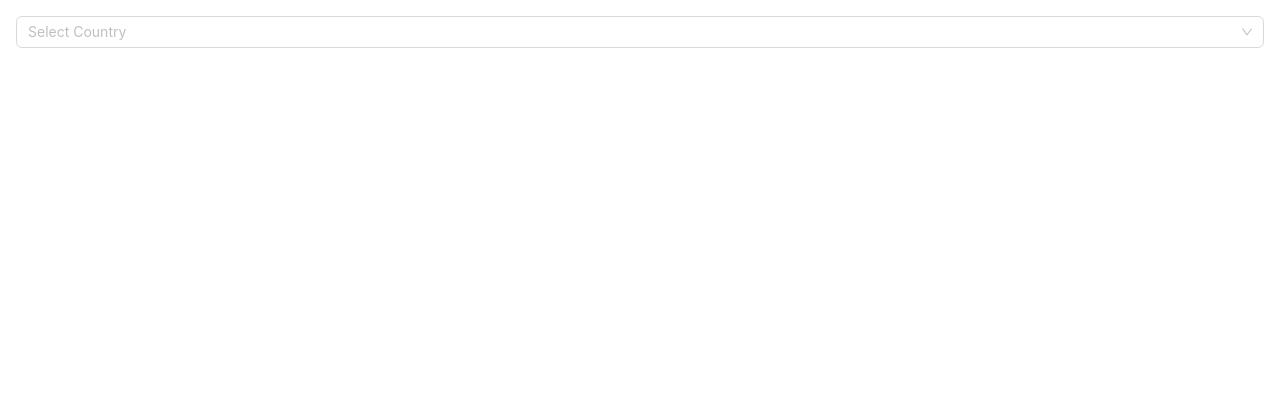
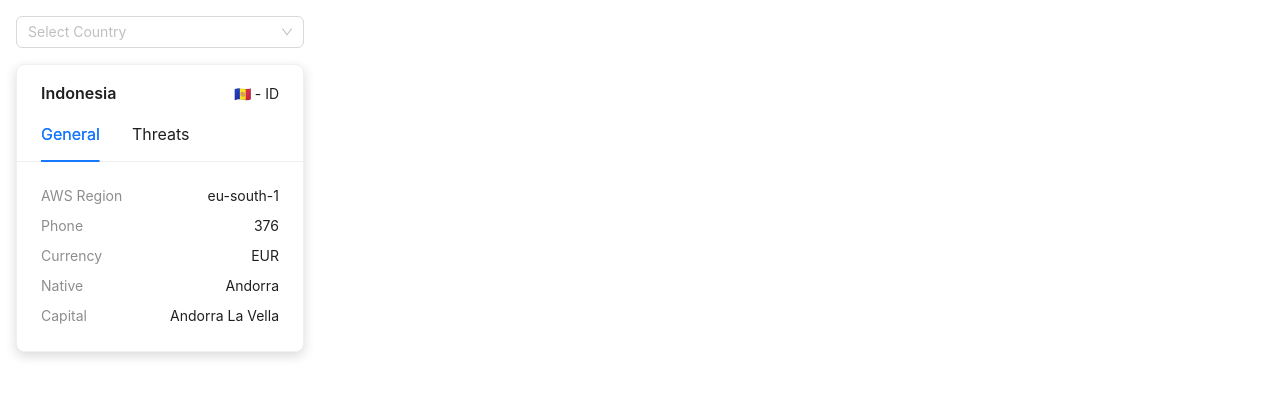
Before and after one commit to tikusdugem/zentara-fe-task, a Next.js app: page / in a window 1280 px wide. Shown: the top 396 px of the page. Built offline with nearby package versions, Linux system fonts and the light colour scheme; what @ant-design/nextjs-registry would draw is missing.

Commit message:
feat(dashboard): slicing country card

```diff
--- a/src/app/page.tsx
+++ b/src/app/page.tsx
@@ -1,9 +1,13 @@
 "use client";
 
 import "@ant-design/v5-patch-for-react-19";
-import { Flex, Select } from "antd";
+import { JSX, useState } from "react";
+
+import { Card, Flex, Select, Typography } from "antd";
+const { Text } = Typography;
 
 export default function Home() {
+  const [activeTabKey, setActiveTabKey] = useState("general");
   const countryOpt = [
     {
       label: "Indonesia",
@@ -19,17 +23,95 @@ export default function Home() {
     },
   ];
 
+  const tabList = [
+    {
+      key: "general",
+      label: "General",
+    },
+    {
+      key: "threats",
+      label: "Threats",
+    },
+  ];
+
+  const cardContents: Record<string, JSX.Element> = {
+    general: (
+      <>
+        <Flex justify="space-between">
+          <Text type="secondary">AWS Region</Text>
+          <Text>eu-south-1</Text>
+        </Flex>
+        <Flex justify="space-between">
+          <Text type="secondary">Phone</Text>
+          <Text>376</Text>
+        </Flex>
+        <Flex justify="space-between">
+          <Text type="secondary">Currency</Text>
+          <Text>EUR</Text>
+        </Flex>
+        <Flex justify="space-between">
+          <Text type="secondary">Native</Text>
+          <Text>Andorra</Text>
+        </Flex>
+        <Flex justify="space-between">
+          <Text type="secondary">Capital</Text>
+          <Text>Andorra La Vella</Text>
+        </Flex>
+      </>
+    ),
+    threats: (
+      <>
+        <Flex justify="space-between">
+          <Text type="secondary">Level</Text>
+          <Text>Andorra La Vella</Text>
+        </Flex>
+        <Flex justify="space-between">
+          <Text type="secondary">Type</Text>
+          <Text>Andorra La Vella</Text>
+        </Flex>
+        <Flex justify="space-between">
+          <Text type="secondary">Descriptions</Text>
+          <Text>Andorra La Vella</Text>
+        </Flex>
+        <Flex justify="space-between">
+          <Text type="secondary">Timestamp</Text>
+          <Text>Andorra La Vella</Text>
+        </Flex>
+      </>
+    ),
+  };
+
   return (
     <Flex justify="center">
       <div style={{ width: "100%", maxWidth: 1440, padding: 16 }}>
+        <Flex vertical gap="middle">
           <Select
             mode="multiple"
             allowClear
-          style={{ width: "100%" }}
+            style={{ width: 288 }}
             placeholder="Select Country"
             options={countryOpt}
             maxCount={5}
           />
+
+          <Flex wrap gap="small">
+            <Card
+              title="Indonesia"
+              extra="🇦🇩 - ID"
+              style={{
+                width: 288,
+                boxShadow: "0 4px 12px rgba(0,0,0,0.15)",
+              }}
+              tabList={tabList}
+              activeTabKey={activeTabKey}
+              onTabChange={(key) => setActiveTabKey(key)}
+            >
+              <Flex gap="small" vertical>
+                {cardContents[activeTabKey]}
+              </Flex>
+            </Card>
+          </Flex>
+        </Flex>
       </div>
     </Flex>
   );
```
Lines whose indentation alone changed are shown as unchanged.
